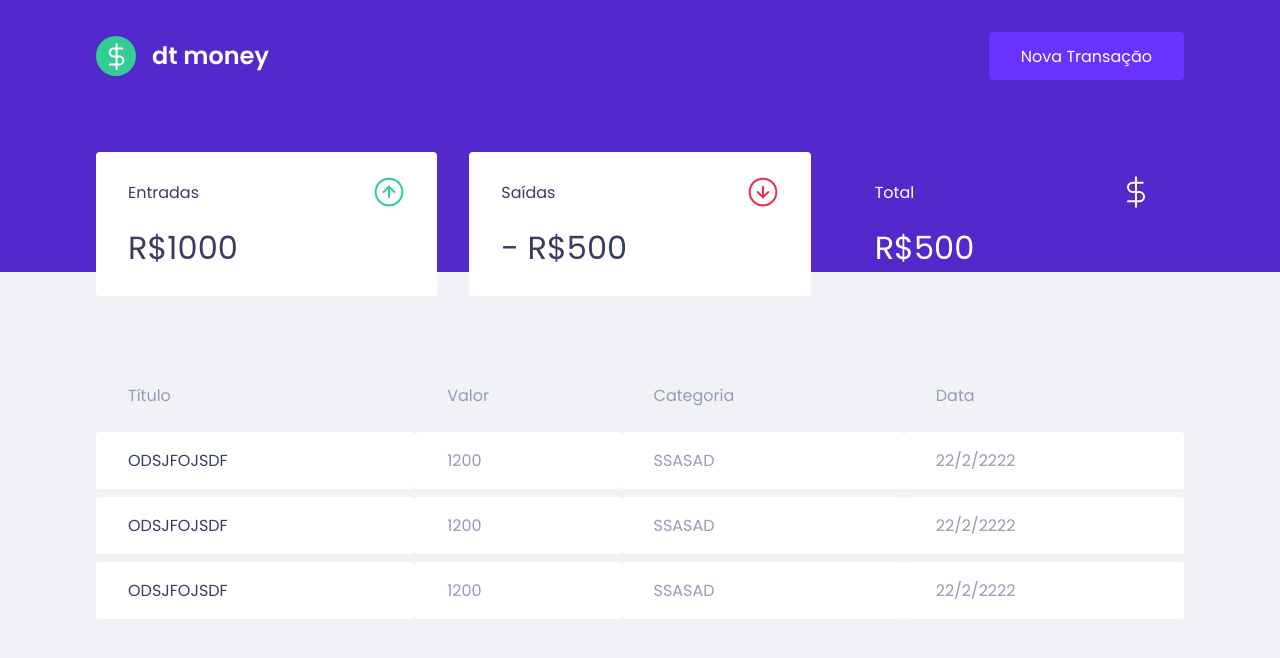
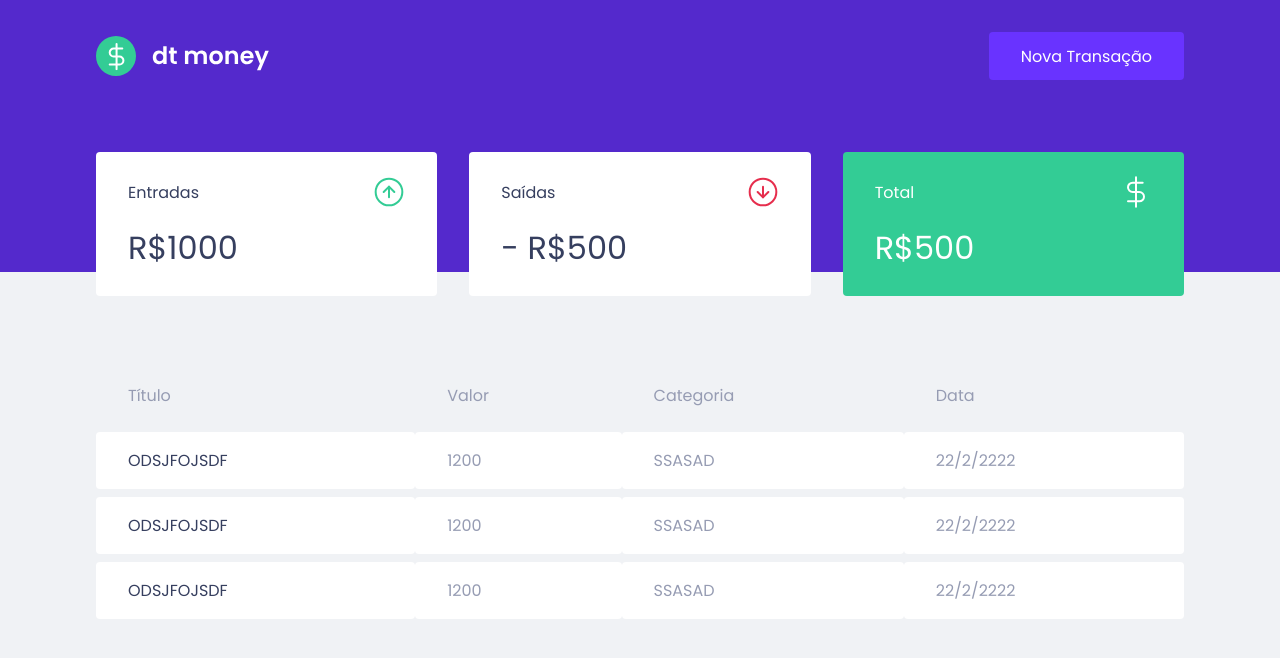
Before and after one commit to HugoPDF5/dt-money-react, a React (Create React App) app: page / in a window 1280 px wide. Shown: the top 658 px of the page. Built offline with nearby package versions, Linux system fonts and the light colour scheme; no server answers; what miragejs would draw is missing.

Commit message:
Adding styles for modal

```diff
--- a/src/styles/global.ts
+++ b/src/styles/global.ts
@@ -5,6 +5,7 @@
     :root {
         --background: #f0f2f5;
         --red: #e52e4d;
+        --green: #33cc95;
         --blue: #5429CC;
         --blue-light: #6933ff;
         --text-title: #363f5f;
@@ -51,4 +52,39 @@
         opacity: 0.6;
         cursor: not-allowed;
     }
+
+    .react-modal-overlay {
+        background: rgba(0, 0, 0, 0.5);
+        position: fixed;
+        top: 0;
+        bottom: 0;
+        left: 0;
+        right: 0;
+        display: flex;
+        align-items: center;
+        justify-content: center;
+    }
+
+    .react-modal-content {
+        width: 100%;
+        max-width: 576px;
+        background: var(--background);
+        padding: 3rem;
+        position: relative;
+        border-radius: 0.25rem;
+    }
+
+    .react-modal-close {
+        position: absolute;
+        right: 1.5rem;
+        top: 1.5rem;
+        border: 0;
+        background: transparent;
+        transition: filter 0.2s;
+
+
+        &:hover {
+            filter: brightness(0.8);
+        }
+    }
 `
```
